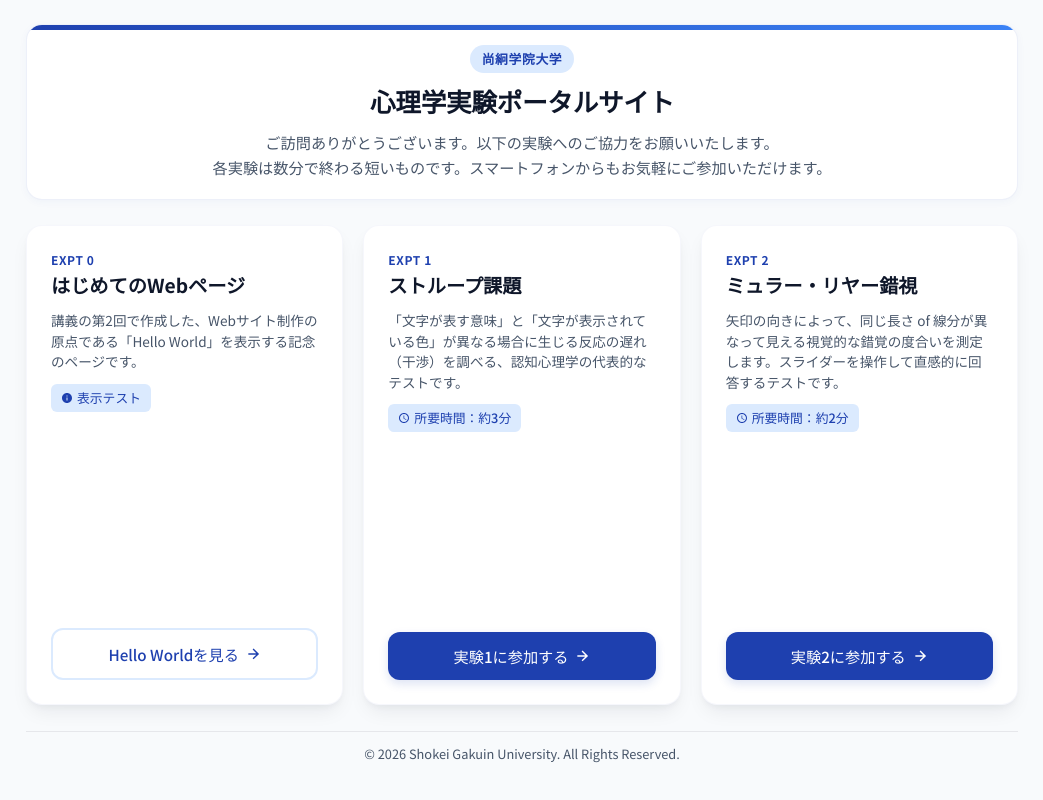
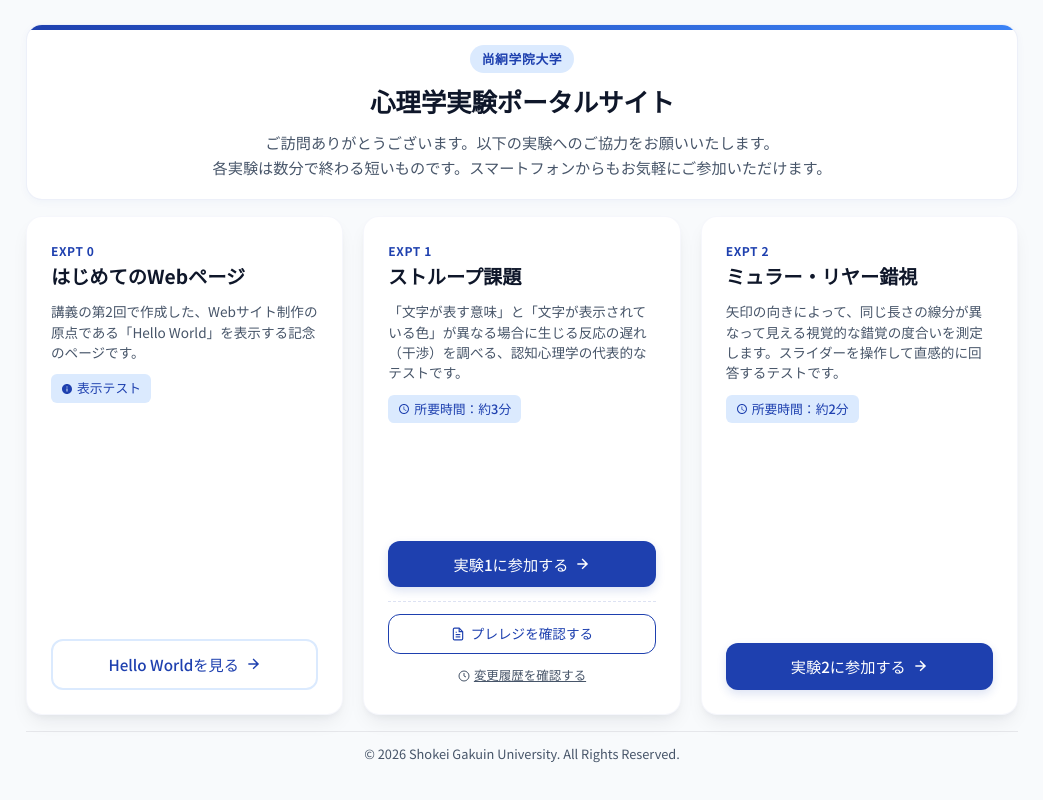
Before and after one commit to Takehi127/my-experiment, a plain HTML site: page index.html in a window 1280 px wide. Shown: the whole page, without its empty margins (118-1161 px from the left). Drawn offline with Linux system fonts and the light colour scheme.

Commit message:
Update index.html

```diff
--- a/index.html
+++ b/index.html
@@ -14,7 +14,7 @@
             --primary-color: #1e40af;      /* 深みのあるロイヤルブルー（信頼感・誠実さ） */
             --primary-light: #dbeafe;      /* 清潔感のある淡いアイスブルー（背景や装飾用） */
             --accent-color: #3b82f6;       /* 明るいアクアブルー（ホバー時用） */
-            --bg-color: #f8fafc;           /* 極めて淡いスレートブルー（目に優しいベース） */
+            --bg-color: #f8fafc;            /* 極めて淡いスレートブルー（目に優しいベース） */
             --text-main: #0f172a;          /* 視認性の高いダークスレート（引き締まった黒） */
             --text-sub: #475569;           /* 補足用のシックなグレーブルー */
             --white: #ffffff;
@@ -132,7 +132,7 @@
             gap: 20px;
             width: 100%;
             height: 100%;
-            max-height: 480px; /* カードが縦に伸びすぎないように制限 */
+            max-height: 540px; /* 事前登録ボタン追加に伴い、カードが潰れないように少し高さを最適化 */
         }
 
         /* 実験カードのスタイリング */
@@ -215,63 +215,130 @@
             fill: currentColor;
         }
 
-        /* アクションボタン */
+        /* アクションエリア全体の配置（縦方向に整列） */
         .card-action {
-            display: block;
-            text-align: center;
+            display: flex;
+            flex-direction: column;
+            gap: 10px;
             flex-shrink: 0;
+            width: 100%;
         }
 
+        /* 共通ボタン基本構造 */
         .btn {
             display: inline-flex;
             align-items: center;
             justify-content: center;
             width: 100%;
-            padding: 12px 20px;
-            background-color: var(--primary-color);
+            padding: 11px 20px;
             color: var(--white);
             text-decoration: none;
             border-radius: 12px;
             font-weight: 500;
             font-size: 0.95rem;
-            box-shadow: 0 4px 10px rgba(30, 64, 175, 0.15);
             transition: var(--transition);
             border: none;
             cursor: pointer;
         }
 
-        .btn:hover {
+        /* メインの「実験に参加する」ボタン */
+        .btn-primary {
+            background-color: var(--primary-color);
+            box-shadow: 0 4px 10px rgba(30, 64, 175, 0.15);
+        }
+
+        .btn-primary:hover {
             background-color: var(--accent-color);
             color: var(--white);
             box-shadow: 0 6px 14px rgba(59, 130, 246, 0.3);
         }
 
-        .btn svg {
+        .btn-primary svg {
             width: 16px;
             height: 16px;
             margin-left: 6px;
             transition: var(--transition);
         }
 
-        .btn:hover svg {
+        .btn-primary:hover svg {
             transform: translateX(3px);
         }
 
+        /* 事前登録（プレレジ情報）エリアのデザイン */
+        .prereg-box {
+            display: flex;
+            flex-direction: column;
+            gap: 8px;
+            margin-top: 4px;
+            padding-top: 12px;
+            border-top: 1px dashed rgba(30, 64, 175, 0.15);
+        }
+
+        /* プレレジを確認するボタン（白抜きアウトライン） */
+        .btn-outline {
+            background-color: var(--white);
+            color: var(--primary-color);
+            border: 1.5px solid var(--primary-color);
+            padding: 8px 16px;
+            font-size: 0.85rem;
+            box-shadow: none;
+        }
+
+        .btn-outline:hover {
+            background-color: var(--primary-light);
+            border-color: var(--primary-color);
+            color: var(--primary-color);
+        }
+
+        .btn-outline svg {
+            width: 14px;
+            height: 14px;
+            margin-right: 6px;
+            fill: none;
+            stroke: currentColor;
+            stroke-width: 2;
+        }
+
+        /* 変更履歴（証拠）ボタン（控えめなテキストスタイル） */
+        .btn-link {
+            background-color: transparent;
+            color: var(--text-sub);
+            padding: 4px 12px;
+            font-size: 0.78rem;
+            text-decoration: underline;
+            border-radius: 6px;
+        }
+
+        .btn-link:hover {
+            color: var(--primary-color);
+            background-color: rgba(30, 64, 175, 0.04);
+            text-decoration: none;
+        }
+
+        .btn-link svg {
+            width: 12px;
+            height: 12px;
+            margin-right: 4px;
+            fill: none;
+            stroke: currentColor;
+            stroke-width: 2;
+        }
+
         /* 実験0（記念用）は少し落ち着いたデザインボタンに */
-        .card-zero .btn {
+        .card-zero .btn-primary {
             background-color: var(--white);
             color: var(--primary-color);
             border: 2px solid var(--primary-light);
             box-shadow: none;
         }
 
-        .card-zero .btn:hover {
+        .card-zero .btn-primary:hover {
             background-color: var(--primary-light);
             border-color: var(--primary-color);
             color: var(--primary-color);
         }
 
-        .card-zero .btn svg {
+        .card-zero .btn-primary svg {
             fill: var(--primary-color);
         }
 
@@ -375,14 +442,14 @@
                         </div>
                     </div>
                     <div class="card-action">
-                        <a href="hello_world.html" class="btn">
+                        <a href="hello_world.html" class="btn btn-primary">
                             Hello Worldを見る
                             <svg viewBox="0 0 24 24" fill="currentColor"><path d="M5 13h11.86l-5.43 5.43 1.42 1.42L21.14 12l-8.29-8.29-1.42 1.42L16.86 11H5v2z"/></svg>
                         </a>
                     </div>
                 </article>
 
-                <!-- 実験1: ストループ課題 -->
+                <!-- 実験1: ストループ課題（本番用の実験に決定：GitHubプレレジリンク搭載） -->
                 <article class="card">
                     <div class="card-content">
                         <div class="card-header">
@@ -400,10 +467,26 @@
                         </div>
                     </div>
                     <div class="card-action">
-                        <a href="stroop.html" class="btn">
+                        <!-- 実験開始ボタン（一番目立つプライマリ色、アイコンが右スライドするアニメーション） -->
+                        <a href="stroop.html" class="btn btn-primary">
                             実験1に参加する
                             <svg viewBox="0 0 24 24" fill="currentColor"><path d="M5 13h11.86l-5.43 5.43 1.42 1.42L21.14 12l-8.29-8.29-1.42 1.42L16.86 11H5v2z"/></svg>
                         </a>
+
+                        <!-- 事前登録関連リンク（点線の区切り線で自然にグルーピング） -->
+                        <div class="prereg-box">
+                            <!-- 1. プレレジ本文へのリンク（GitHub Markdownへの白抜きアウトラインボタン） -->
+                            <a href="https://github.com/Takehi127/my-experiment/blob/main/preregistration.md" class="btn btn-outline" target="_blank" rel="noopener noreferrer">
+                                <svg viewBox="0 0 24 24" fill="none" stroke="currentColor"><path d="M14 2H6a2 2 0 0 0-2 2v16a2 2 0 0 0 2 2h12a2 2 0 0 0 2-2V8z"></path><polyline points="14 2 14 8 20 8"></polyline><line x1="16" y1="13" x2="8" y2="13"></line><line x1="16" y1="17" x2="8" y2="17"></line><polyline points="10 9 9 9 8 9"></polyline></svg>
+                                プレレジを確認する
+                            </a>
+
+                            <!-- 2. 変更履歴へのリンク（GitHub Commitsへの目立たないテキストリンク） -->
+                            <a href="https://github.com/Takehi127/my-experiment/commits/main/preregistration.md" class="btn btn-link" target="_blank" rel="noopener noreferrer">
+                                <svg viewBox="0 0 24 24" fill="none" stroke="currentColor"><circle cx="12" cy="12" r="10"></circle><polyline points="12 6 12 12 16 14"></polyline></svg>
+                                変更履歴を確認する
+                            </a>
+                        </div>
                     </div>
                 </article>
 
@@ -416,7 +499,7 @@
                         </div>
                         <div class="card-body">
                             <p class="card-description">
-                                矢印の向きによって、同じ長さ of 線分が異なって見える視覚的な錯覚の度合いを測定します。スライダーを操作して直感的に回答するテストです。
+                                矢印の向きによって、同じ長さの線分が異なって見える視覚的な錯覚の度合いを測定します。スライダーを操作して直感的に回答するテストです。
                             </p>
                             <span class="card-meta">
                                 <svg viewBox="0 0 24 24"><path d="M11.99 2C6.47 2 2 6.48 2 12s4.47 10 9.99 10C17.52 22 22 17.52 22 12S17.52 2 11.99 2zM12 20c-4.42 0-8-3.58-8-8s3.58-8 8-8 8 3.58 8 8-3.58 8-8 8zm.5-13H11v6l5.25 3.15.75-1.23-4.5-2.67z"/></svg>
@@ -425,7 +508,7 @@
                         </div>
                     </div>
                     <div class="card-action">
-                        <a href="muller_lyer_final.html" class="btn">
+                        <a href="muller_lyer_final.html" class="btn btn-primary">
                             実験2に参加する
                             <svg viewBox="0 0 24 24" fill="currentColor"><path d="M5 13h11.86l-5.43 5.43 1.42 1.42L21.14 12l-8.29-8.29-1.42 1.42L16.86 11H5v2z"/></svg>
                         </a>
```
